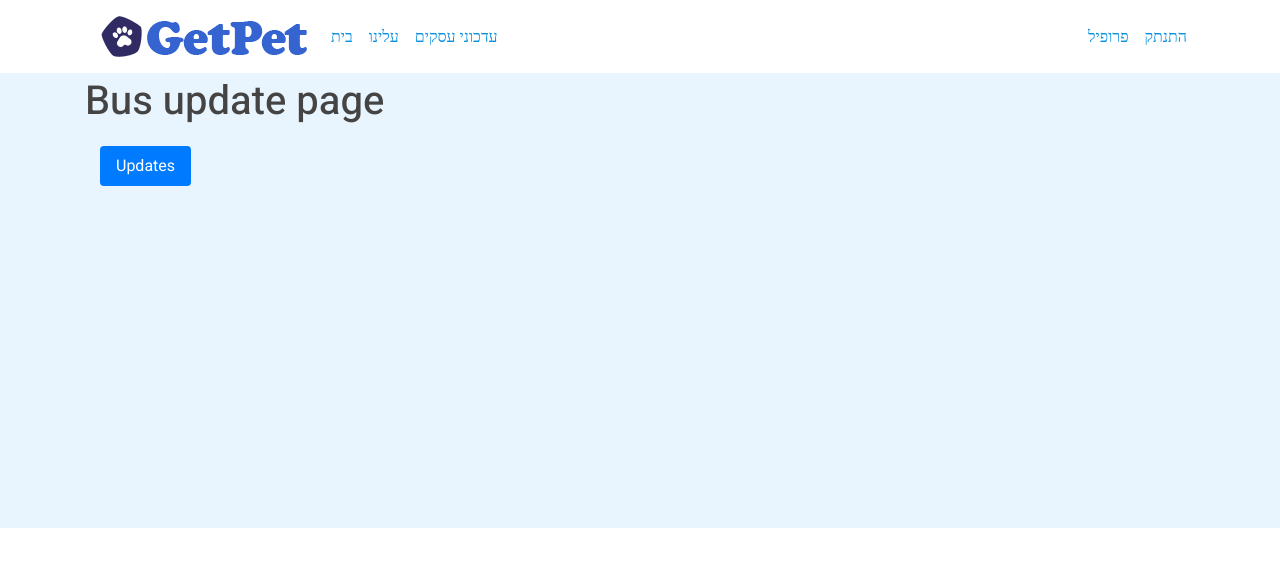
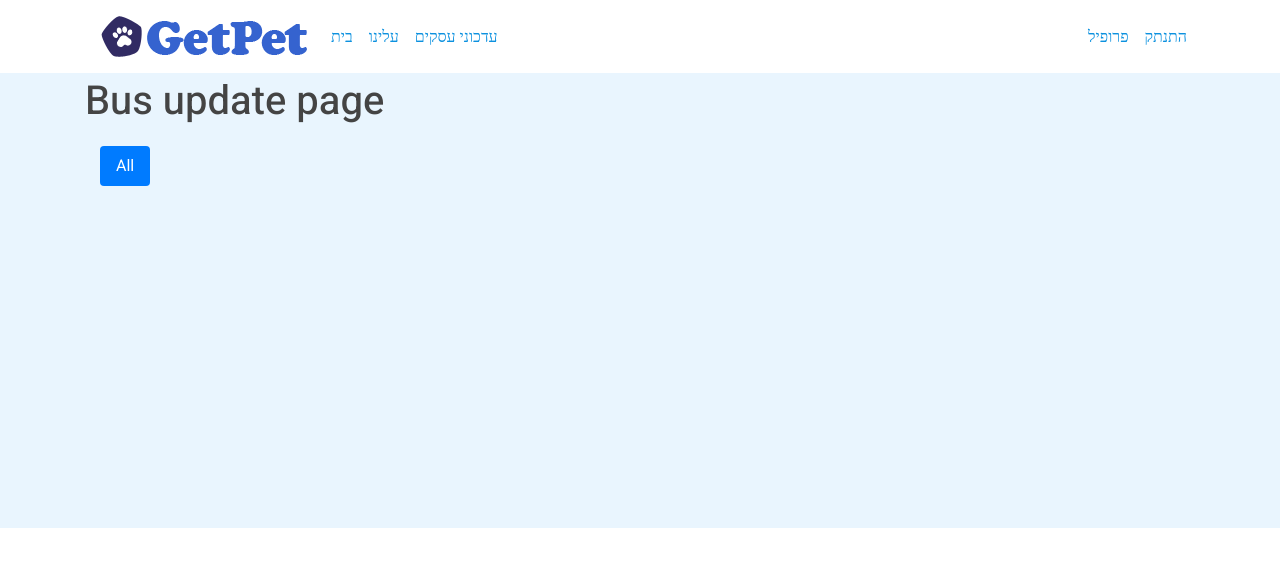
Before and after one commit to TalHaimovich/GetPet-Team-39, a Flask app: page /busipdate in a window 1280 px wide. Shown: the top 567 px of the page. Run offline with Flask 2, Linux system fonts and the light colour scheme; a user stored in the database is signed in; data that the repository does not hold is empty; some libraries are stand-ins or nearby versions; some web fonts are replaced.

Commit message:
no update

```diff
--- a/flaskblog/templates/busupdate.html
+++ b/flaskblog/templates/busupdate.html
@@ -8,7 +8,7 @@
         </button>
     {% endif %}
 
-    <div class="modal fade" id="busUpdatePostModal" tabindex="-1" aria-labelledby="createProductModalLabel"
+    <div class="modal fade" id="busUpdatePostModal" tabindex="-1" aria-labelledby="busUpdatePostModal"
          aria-hidden="true">
         <div class="modal-dialog">
             <div class="modal-content">
@@ -77,7 +77,7 @@
         <ul class="nav nav-pills mb-3" id="pills-tab" role="tablist" style="margin-top: 20px">
             <li class="nav-item" role="presentation">
                 <a class="nav-link active" id="all-posts-tab" data-toggle="pill" href="#all-posts" role="tab"
-                   aria-controls="all-posts" aria-selected="true">Updates</a>
+                   aria-controls="all-posts" aria-selected="true">All</a>
             </li>
 
         </ul>
```
Also changed, not shown: flaskblog/site.db.
